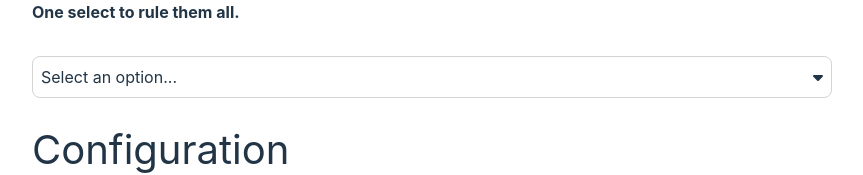
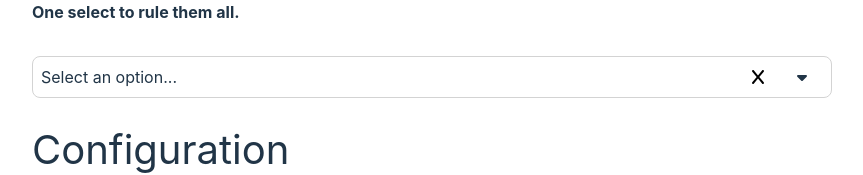
Before and after one commit to edenchazard/v-ultimate-select, a Vue app: page / in a window 1280 px wide. Shown: the part 152-327 px from the top of the page, without its empty margins (208-1071 px from the left). Built offline with nearby package versions, Linux system fonts and the light colour scheme.

Commit message:
ft: add reset button

```diff
--- a/src/components/VueAngrySelect.vue
+++ b/src/components/VueAngrySelect.vue
@@ -15,13 +15,16 @@
       :aria-owns="`${nodeId}-select-list-container`"
       :aria-multiselectable="multiple"
       :aria-placeholder="placeholder"
-      @click="openIfNotClosing"
-      @keyup.enter.space.prevent="openIfNotClosing"
     >
-      <div class="select-box-selections">
+      <div
+        class="select-box-selections"
+        @click="openIfNotClosing"
+        @keyup.enter.space.prevent="openIfNotClosing"
+      >
         <span v-if="ids.length === 0">
           {{ placeholder }}
         </span>
+
         <div
           v-else-if="multiple"
           v-for="value in selected"
@@ -38,13 +41,29 @@
               ✖
             </span> -->
         </div>
+
         <div v-else>
           {{ selected }}
         </div>
       </div>
+
+      <button
+        title="Clear selection"
+        type="button"
+        class="select-clear"
+      >
+        <FontAwesomeIcon
+          class="select-box-button clear"
+          icon="x"
+          @click="clear"
+        />
+      </button>
+
       <FontAwesomeIcon
-        class="caret"
+        class="select-box-button caret"
         icon="caret-down"
+        @click="openIfNotClosing"
+        @keyup.enter.space.prevent="openIfNotClosing"
       />
     </div>
 
@@ -301,6 +320,11 @@ const emit = defineEmits<{
   (event: "close"): void;
 
   /**
+   * Emitted whenever the combobox is cleared.
+   */
+  (event: "clear"): void;
+
+  /**
    * Emitted whenever an option has been selected.
    */
   (event: "selected", key: OptionKey, value: OptionValue): void;
@@ -521,6 +545,10 @@ function openIfNotClosing() {
   if (!open.value && state.value === "none") open.value = true;
 }
 
+function clear() {
+  emit("update:ids", []);
+  emit("clear");
+}
 /**
  * HELPERS
  */
@@ -611,6 +639,16 @@ function generateId() {
     transform: rotate(0deg);
     transition: transform 0.5s;
   }
+
+  & .select-clear {
+    padding: 0;
+    margin: 0;
+    background: inherit;
+  }
+  & .select-box-button {
+    padding: 0 1rem;
+    cursor: pointer;
+  }
 }
 
 .select-box-selections {
--- a/src/main.ts
+++ b/src/main.ts
@@ -3,10 +3,11 @@ import { library } from "@fortawesome/fontawesome-svg-core";
 import {
   faCaretDown,
   faMagnifyingGlass,
+  faX,
 } from "@fortawesome/free-solid-svg-icons";
 import "./style.css";
 import App from "./App.vue";
 
-library.add(faCaretDown, faMagnifyingGlass);
+library.add(faCaretDown, faMagnifyingGlass, faX);
 
 createApp(App).mount("#app");
```
